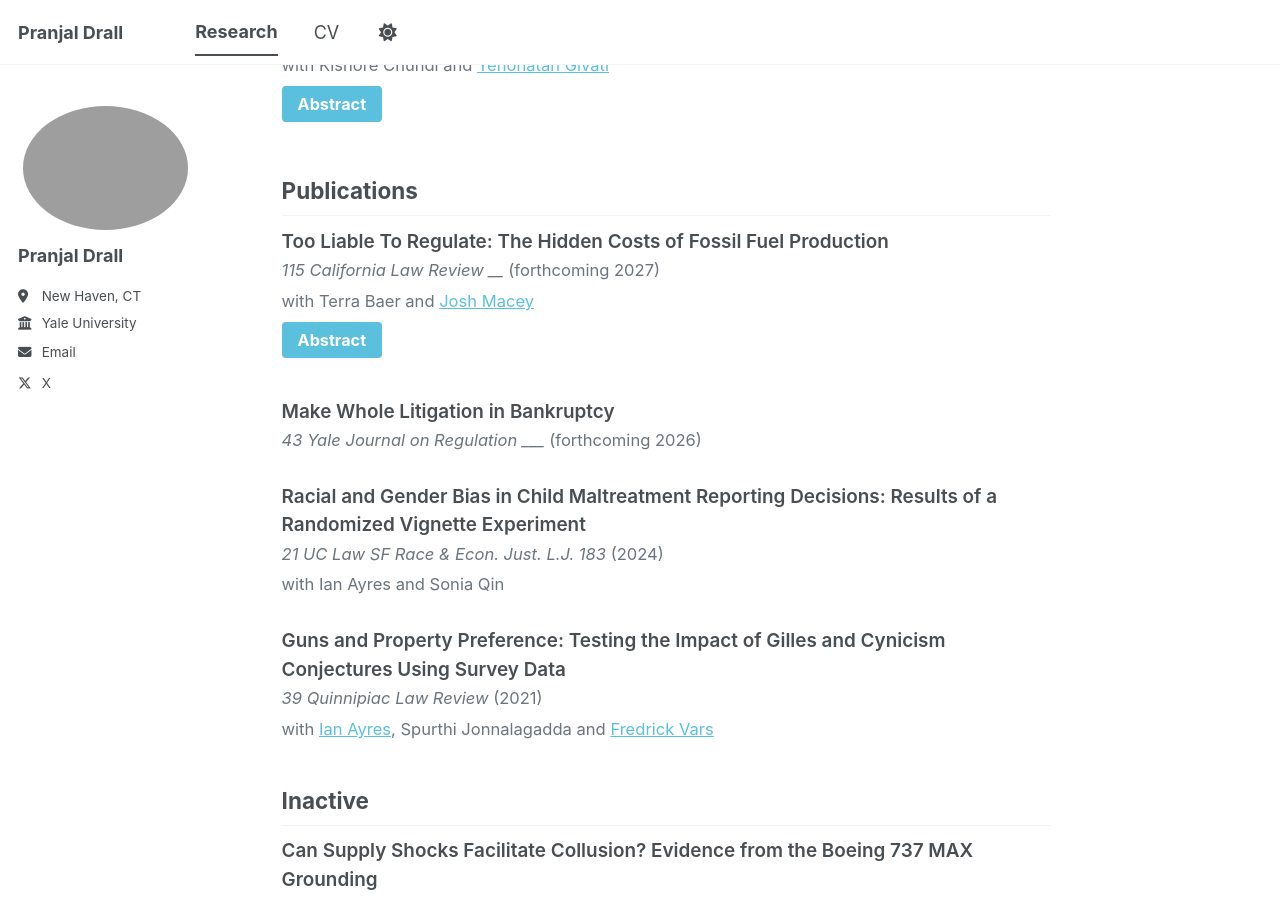
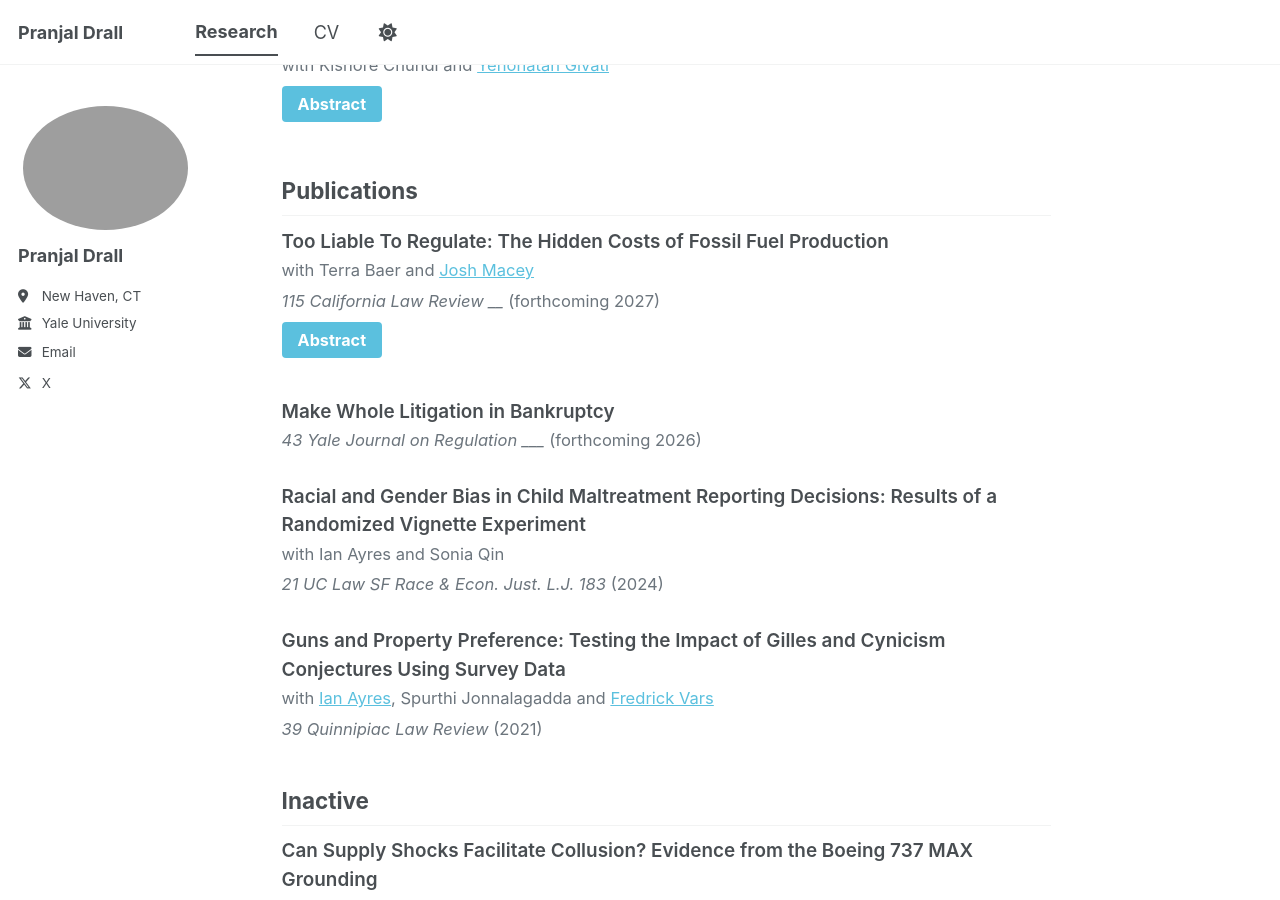
Before and after one commit to pranjal-drall/pranjal-drall.github.io, a Jekyll site: the page built from _pages/publications.md, in a window 1280 px wide and 900 px high, scrolled down 412 px. Built offline with Jekyll 4.4.1, drawn with Linux system fonts in a browser that asks for light colours; a script bundle is joined from its source files by our own code; library files that are not in the unit come from our copies.

Commit message:
Reorder Publications entries: coauthors before citation
Swap the order so coauthors appear first, then the journal citation,
for all entries in the Publications section.

https://claude.ai/code/session_01Nz2aMzw31PpRuGZHSfXK4V

```diff
--- a/_pages/publications.md
+++ b/_pages/publications.md
@@ -115,8 +115,8 @@ function toggleAbstract(id) {
 
 <div class="publication-item">
   <div class="publication-title">Too Liable To Regulate: The Hidden Costs of Fossil Fuel Production</div>
+  <div class="coauthors">with Terra Baer and <a href="https://law.yale.edu/joshua-macey">Josh Macey</a></div>
   <div class="coauthors"><em>115 California Law Review __</em> (forthcoming 2027)</div>
-  <div class="coauthors">with Terra Baer and <a href="https://law.yale.edu/joshua-macey">Josh Macey</a></div>
   <div class="publication-buttons">
     <button class="btn btn--abstract" onclick="toggleAbstract('too-liable-abstract')">Abstract</button>
   </div>
@@ -134,14 +134,14 @@ function toggleAbstract(id) {
 
 <div class="publication-item">
   <div class="publication-title">Racial and Gender Bias in Child Maltreatment Reporting Decisions: Results of a Randomized Vignette Experiment</div>
+  <div class="coauthors">with Ian Ayres and Sonia Qin</div>
   <div class="coauthors"><em>21 UC Law SF Race & Econ. Just. L.J. 183</em> (2024)</div>
-  <div class="coauthors">with Ian Ayres and Sonia Qin</div>
 </div>
 
 <div class="publication-item">
   <div class="publication-title">Guns and Property Preference: Testing the Impact of Gilles and Cynicism Conjectures Using Survey Data</div>
+  <div class="coauthors">with <a href="https://law.yale.edu/ian-ayres">Ian Ayres</a>, Spurthi Jonnalagadda and <a href="https://law.ua.edu/faculty_staff/fredrick-vars/">Fredrick Vars</a></div>
   <div class="coauthors"><em>39 Quinnipiac Law Review</em> (2021)</div>
-  <div class="coauthors">with <a href="https://law.yale.edu/ian-ayres">Ian Ayres</a>, Spurthi Jonnalagadda and <a href="https://law.ua.edu/faculty_staff/fredrick-vars/">Fredrick Vars</a></div>
 </div>
 
 ## Inactive
```
